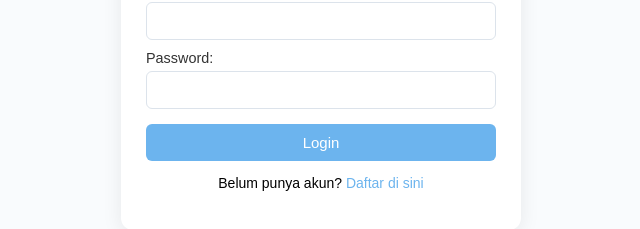
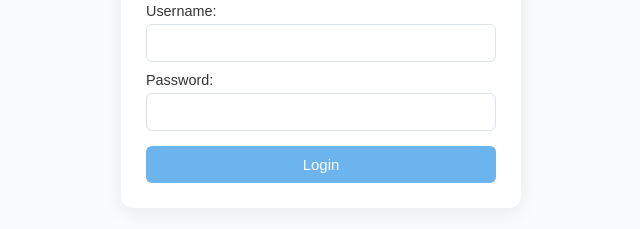
Before and after one commit to farhan8883-max/peternanakanfrond, a plain HTML site: page index.html in a window 1280 px wide. Shown: the part 365-594 px from the top of the page, without its empty margins (319-959 px from the left). Drawn offline with Linux system fonts and the light colour scheme.

Commit message:
Update index.html

```diff
--- a/index.html
+++ b/index.html
@@ -143,9 +143,6 @@
 
     <button type="submit">Login</button>
 
-    <div class="link-login">
-      <p>Belum punya akun? <a href="registrasi.html">Daftar di sini</a></p>
-    </div>
   </form>
 
   <script src="login.js"></script>
```
